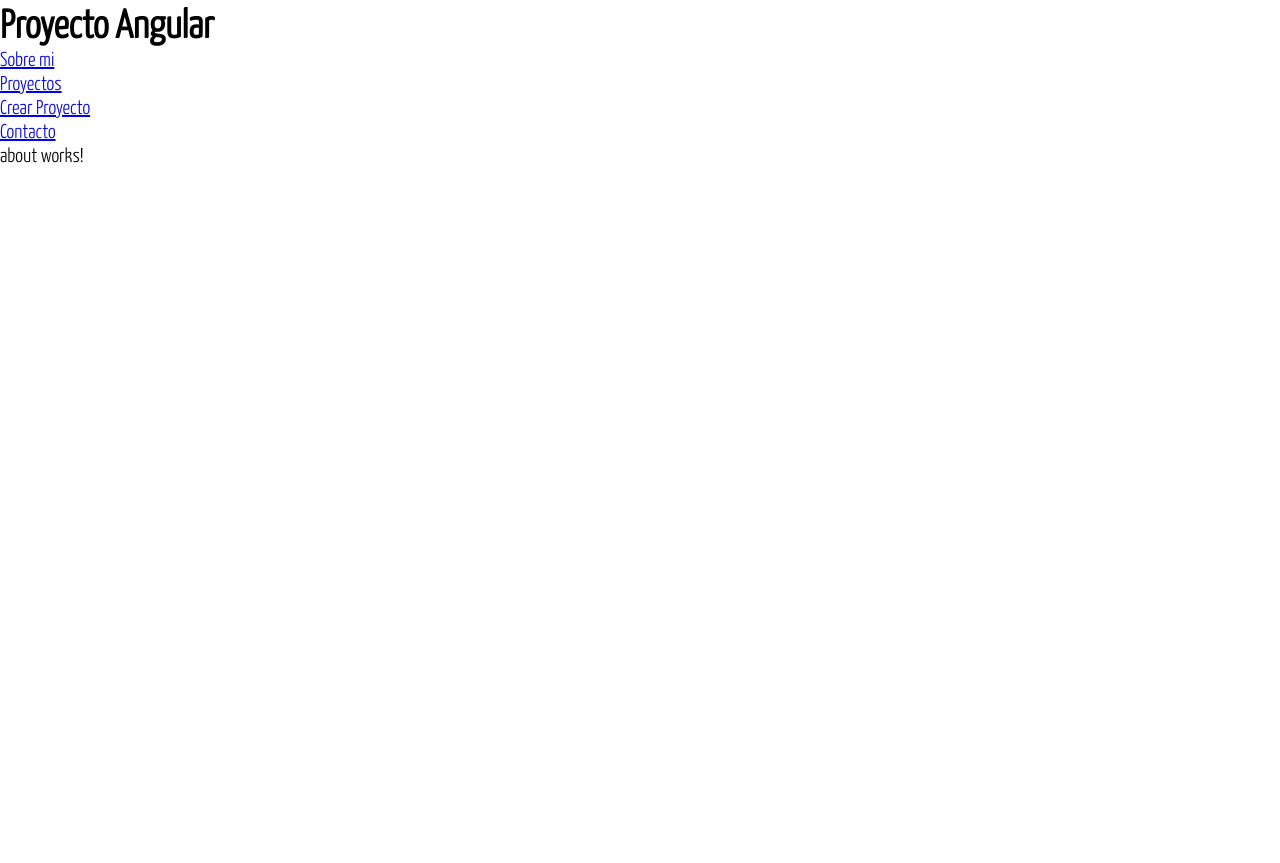
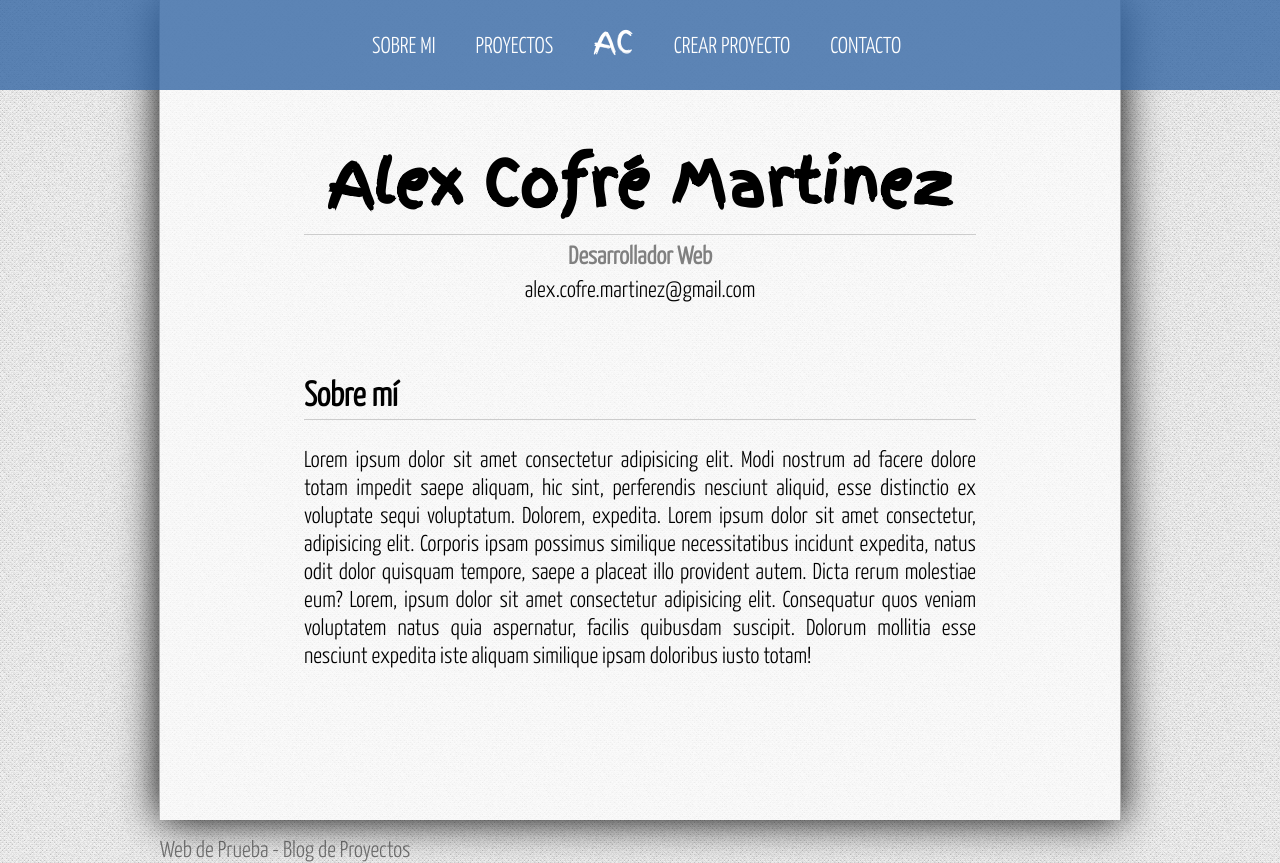
Before and after one commit to alcomcl/blogAngular, an Angular app: page / in a window 1280 px wide. Before the commit the page ends 800 px from the top, so only its background shows below. Built offline with nearby package versions, Linux system fonts and the light colour scheme.

Commit message:
Maquetacion seccion About

```diff
--- a/src/app/app.component.html
+++ b/src/app/app.component.html
@@ -1,20 +1,30 @@
 
-<h1>Proyecto Angular</h1>
 
+<header>
 <ul>
-  <li><a [routerLink]="['/sobre-mi']">Sobre mi</a></li>
-  <li><a [routerLink]="['/proyectos']">Proyectos</a></li>
-  <li><a [routerLink]="['/crear-proyecto']">Crear Proyecto</a></li>
-  <li><a [routerLink]="['/contacto']">Contacto</a></li>
+  <li><a [routerLink]="['/sobre-mi']" [routerLinkActive]="['actived']">Sobre mi</a></li>
+  <li><a [routerLink]="['/proyectos']" [routerLinkActive]="['actived']">Proyectos</a></li>
+  <li id="logo"><a href="#">AC</a></li>
+  <li><a [routerLink]="['/crear-proyecto']" [routerLinkActive]="['actived']">Crear Proyecto</a></li>
+  <li><a [routerLink]="['/contacto']" [routerLinkActive]="['actived']">Contacto</a></li>
 </ul>
+</header>
 
 
 
 
+<section id="content">
 
-<!--[routerLink]="['/home']" : es la manera de enlazar un link en Angular-->
 
-<!--Para que las rutas finalmente funcionen, debemos usar un directiva llamada router-outlet.
+  <!--[routerLink]="['/home']" : es la manera de enlazar un link en Angular-->
+  <!--[routerLinkActive]="['actived']" : Cuando un boton del menu este activado, se añadira la clase css actived-->
+  <!--Para que las rutas finalmente funcionen, debemos usar un directiva llamada router-outlet.
     Cuando se invoque una ruta en especifico en el navegador, router-outlet se encargara
     de ver que ruta hay y que componente va a cargar-->
     <router-outlet></router-outlet>
+</section>
+
+
+<footer>
+  Web de Prueba - Blog de Proyectos
+</footer>
--- a/src/app/components/about/about.component.css
+++ b/src/app/components/about/about.component.css
@@ -0,0 +1,40 @@
+#title{
+    width: 70%;
+    margin: 0px auto;
+    text-align: center;
+    margin-top: 20px;
+    margin-bottom: 70px;
+}
+
+#title h1{
+    font-family: "finger";
+    font-size: 60px;
+    border-bottom: 1px solid #ccc;
+    padding-bottom: 5px;
+}
+
+#title h2{
+    font-size: 25px;
+    color: gray;
+    margin-top: 5px;
+    margin-bottom: 5px;
+}
+
+article.about{
+    width: 70%;
+    margin: 0px auto;
+    margin-bottom: 20px;
+    font-size: 23px;
+}
+
+.about h2{
+    border-bottom: 1px solid #ccc;
+    padding-bottom: 5px;
+    margin-bottom: 5px;
+}
+
+.about p{
+    padding-top: 20px;
+    padding-bottom: 30px;
+    text-align: justify;
+}
--- a/src/app/components/about/about.component.html
+++ b/src/app/components/about/about.component.html
@@ -1 +1,15 @@
-<p>about works!</p>
+<div id="title">
+    <h1>{{title}}</h1>
+    <h2>{{subTitle}}</h2>
+    <p>{{email}}</p>
+</div>
+
+<article class="about">
+    <h2>Sobre mí</h2>
+    <p>
+        Lorem ipsum dolor sit amet consectetur adipisicing elit. Modi nostrum ad facere dolore totam impedit saepe aliquam, hic sint, perferendis nesciunt aliquid, esse distinctio ex voluptate sequi voluptatum. Dolorem, expedita.
+        Lorem ipsum dolor sit amet consectetur, adipisicing elit. Corporis ipsam possimus similique necessitatibus incidunt expedita, natus odit dolor quisquam tempore, saepe a placeat illo provident autem. Dicta rerum molestiae eum?
+        Lorem, ipsum dolor sit amet consectetur adipisicing elit. Consequatur quos veniam voluptatem natus quia aspernatur, facilis quibusdam suscipit. Dolorum mollitia esse nesciunt expedita iste aliquam similique ipsam doloribus iusto totam!
+    </p>
+
+</article>
--- a/src/assets/css/styles.css
+++ b/src/assets/css/styles.css
@@ -4,24 +4,111 @@ FICHERO ANGULAR.JSON */
 /* Usamos esta regla css que nos permite cargar fuentes externas */
     @font-face{
         font-family: "yanone";
-        src: url('fonts/yanone.ttf');
+        src: url("fonts/yanone.ttf");
     }
 
     @font-face{
         font-family: "finger";
-        src: url('fonts/finger.ttf');
+        src: url("fonts/finger.ttf");
+    }
+
+/* Estilos para todos los elementos de la web */
+    *{
+        margin: 0px;
+        padding: 0px;
     }
 
 /* Estilos generales de la web */
 
-        /* Estilos para todos los elementos de la web */
-            *{
-                margin: 0px;
-                padding: 0px;
-            }
-
     body{
         font-family: "yanone", Arial, Helvetica;
-        font-size: 20px;
-        background: url();
+        font-size: 23px;
+        background: url('../img/pattern.png');
+        background-attachment: fixed; /* Para que al momento de hacer scroll, el fondo se quede fijo */
     }
+
+    .clearfix{ /* Para limpiar los flotados */
+        float: none;
+        clear: both;
+    }
+
+/* Barra de Navegacion - cabecera */
+
+    header{
+        display: block; /* Para que actue como un bloque */
+        width: 100%;
+        height: 90px;
+        background: rgba(53, 103, 164, 0.8);
+        position: fixed;
+        text-transform: uppercase;
+    }
+
+    header ul{
+        display: block; /* Para que actue como un bloque */
+        width: 45%;
+        height: inherit; /* inherit: significa que esta heredado del padre */
+        margin: 0px auto;
+        margin-top: -3px;
+    }
+
+    header ul li{
+        display: inline-block;
+        margin: 0px auto;
+        text-align: center;
+        line-height: 90px;
+    }
+
+    header a{
+        display: block;
+        padding-right: 20px;
+        padding-left: 20px;
+        height: inherit;
+        text-decoration: none;
+        color: white;
+        transition: all 300ms;
+    }
+
+    header a:hover,
+    .actived{
+        background: rgba(75, 97, 130, 0.8);
+    }
+
+/* Logotipo */
+
+    #logo{
+        font-family: "finger";
+        font-size: 30px;
+    }
+
+    #logo a{
+        transition: color 500ms, transform 500ms;
+    }
+
+    header #logo a:hover{
+        background: transparent;
+        color: black;
+        transform: scale(1.50, 1.50)
+    }
+
+/* Contenedor principal */
+
+    #content{
+        min-height: 700px;
+        width: 75%;
+        margin: 0px auto;
+        box-shadow: 0px 0px 40px black;
+        background: rgba(255, 255, 255, 0.7);
+        border-left: 1px solid #b7b7b7;
+        border-right: 1px solid #b7b7b7;
+        padding-top: 120px;
+    }
+
+/* Footer */
+
+    footer{
+        width: 75%;
+        margin: 0px auto;
+        padding-top: 15px;
+        color: rgba(0,0,0,0.5)
+
+    }
```
